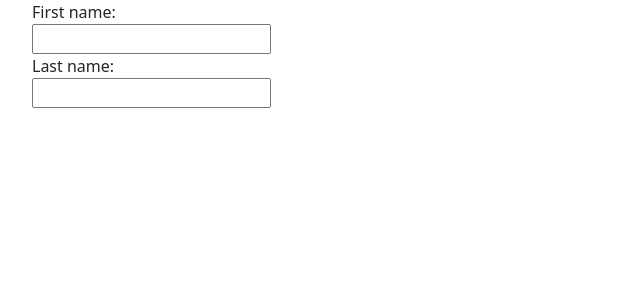
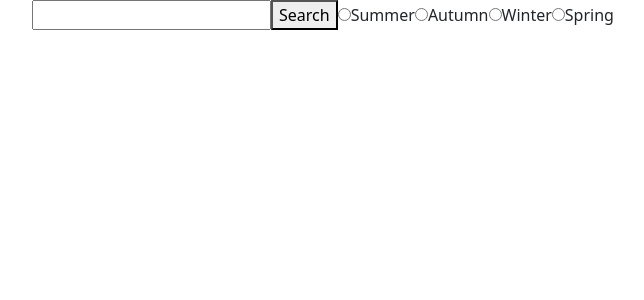
Before and after one commit to rtinase/my-form-app, a React (Create React App) app: page / in a window 1280 px wide. Shown: the top 300 px of the page, without its empty margins (50-694 px from the left). Built offline with nearby package versions, Linux system fonts and the light colour scheme.

Commit message:
+ searchForm as separated file

```diff
--- a/src/App.js
+++ b/src/App.js
@@ -1,25 +1,11 @@
-import logo from './logo.svg';
 import './App.css';
+import SearchForm from './myComponents/SearchForm';
 import '../node_modules/bootstrap/dist/css/bootstrap.min.css';
 
 export default function App() {
   return (
     <div class="container">
-    {
-      // comment
-    }
-      <MyForm />
+      <SearchForm />
     </div>
   );
 }
-
-function MyForm(){
-  return(
-    <form>
-    <label for="fname">First name:</label><br/>
-    <input type="text" id="fname" name="fname"/><br/>
-    <label for="lname">Last name:</label><br/>
-    <input type="text" id="lname" name="lname"/>
-    </form>
-  );
-}
--- /dev/null
+++ b/src/myComponents/SearchForm.js
@@ -0,0 +1,24 @@
+export default function SearchForm(){
+    return(
+      <form onSubmit={search}>
+        <input name="query"/>
+        <button type="submit">Search</button>
+        <input type="radio" id="summer" name="season" value="summer"/>
+        <label for="summer">Summer</label>
+
+        <input type="radio" id="autumn" name="season" value="autumn"/>
+        <label for="autumn">Autumn</label>
+
+        <input type="radio" id="winter" name="season" value="winter"/>
+        <label for="winter">Winter</label>
+
+        <input type="radio" id="spring" name="season" value="spring"/>
+        <label for="spring">Spring</label>
+      </form>
+    );
+  }
+
+  function search(formData) {
+    const query = formData.get("query");
+    alert(`You searched for '${query}'`);
+  }
```
